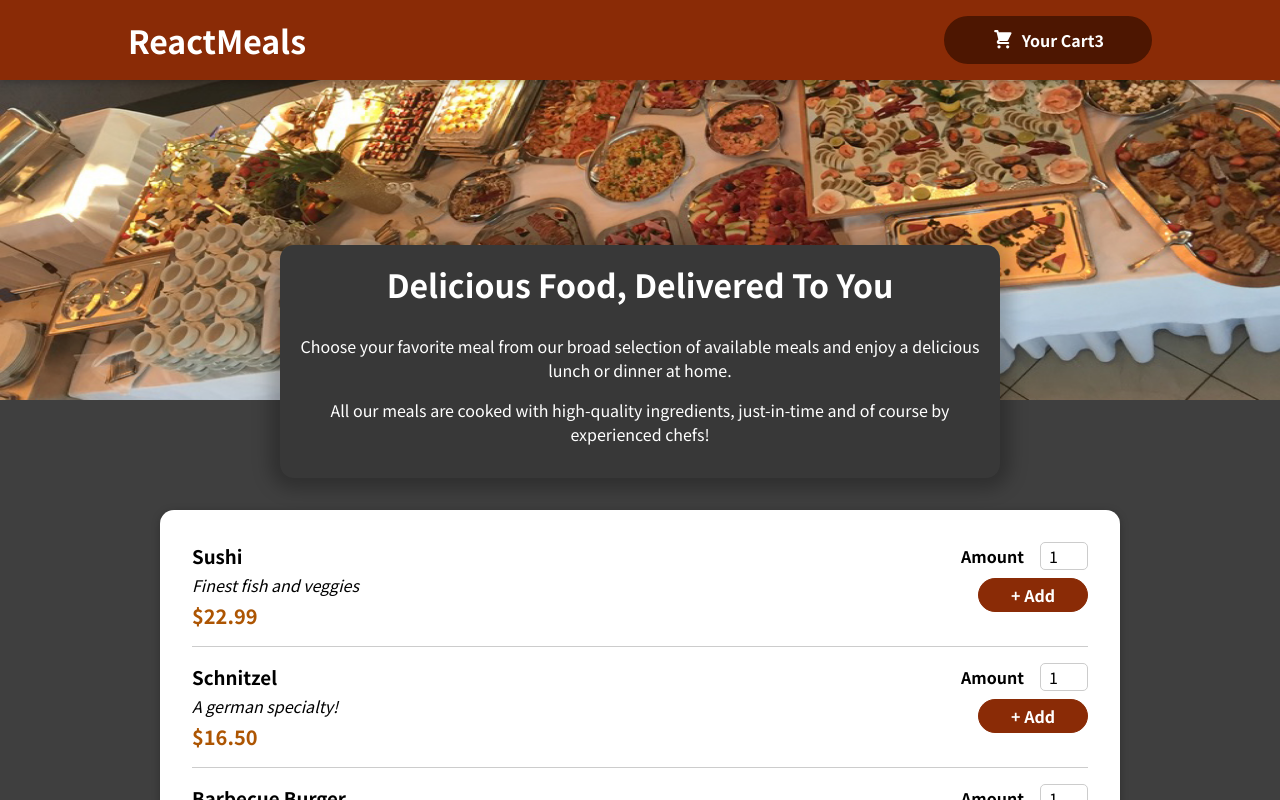
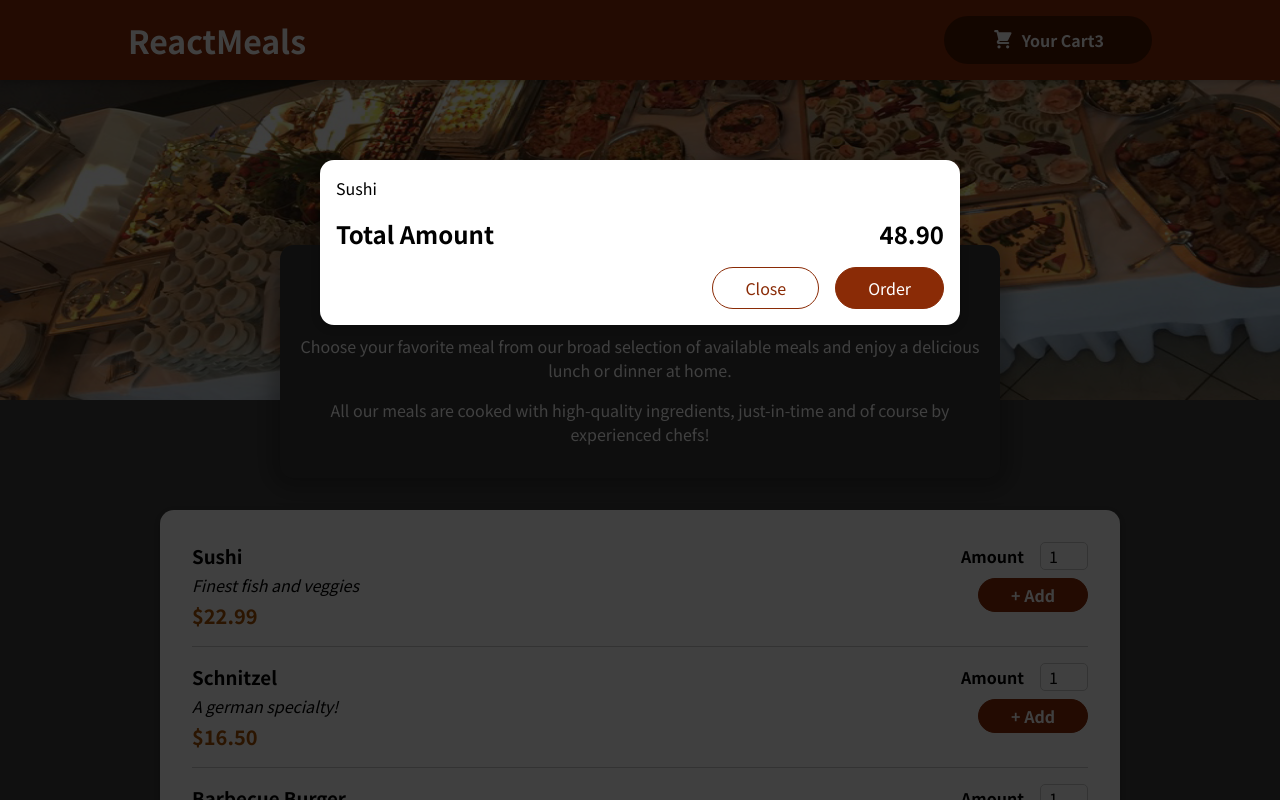
Before and after one commit to jayesh-gite/TheFoodOrderApp-react, a React (Create React App) app: page / in a window 1280 px wide. Shown: the top 800 px of the page. Built offline with nearby package versions, Linux system fonts and the light colour scheme.

Commit message:
06 - modal overlay with react portals

```diff
--- a/public/index.html
+++ b/public/index.html
@@ -28,6 +28,8 @@
   </head>
   <body>
     <noscript>You need to enable JavaScript to run this app.</noscript>
+    <div id="overlay"></div>
+
     <div id="root"></div>
     <!--
       This HTML file is a template.
--- a/src/App.js
+++ b/src/App.js
@@ -1,13 +1,16 @@
+import { Fragment } from "react";
+import Cart from "./components/Cart/Cart";
 import Header from "./components/Layout/Header";
 import Meals from "./components/Meals/Meals";
 function App() {
   return (
-    <div>
+    <Fragment>
+      <Cart />
       <Header />
       <main>
         <Meals />
       </main>
-    </div>
+    </Fragment>
   );
 }
 
--- /dev/null
+++ b/src/components/Cart/Cart.js
@@ -0,0 +1,25 @@
+import classes from "./Cart.module.css";
+import Modal from "../UI/Modal";
+const Cart = (props) => {
+  const cartItems = (
+    <ul className={classes["cart-items"]}>
+      {[{ id: "c1", name: "Sushi", amount: 2, price: 12.99 }].map((item) => (
+        <li>{item.name}</li>
+      ))}
+    </ul>
+  );
+  return (
+    <Modal>
+      {cartItems}
+      <div className={classes.total}>
+        <span>Total Amount</span>
+        <span>48.90</span>
+      </div>
+      <div className={classes.actions}>
+        <button className={classes["button--alt"]}>Close</button>
+        <button className={classes["button"]}>Order</button>
+      </div>
+    </Modal>
+  );
+};
+export default Cart;
--- /dev/null
+++ b/src/components/Cart/Cart.module.css
@@ -0,0 +1,46 @@
+.cart-items {
+  list-style: none;
+  margin: 0;
+  padding: 0;
+  max-height: 20rem;
+  overflow: auto;
+}
+
+.total {
+  display: flex;
+  justify-content: space-between;
+  align-items: center;
+  font-weight: bold;
+  font-size: 1.5rem;
+  margin: 1rem 0;
+}
+
+.actions {
+  text-align: right;
+}
+
+.actions button {
+  font: inherit;
+  cursor: pointer;
+  background-color: transparent;
+  border: 1px solid #8a2b06;
+  padding: 0.5rem 2rem;
+  border-radius: 25px;
+  margin-left: 1rem;
+}
+
+.actions button:hover,
+.actions button:active {
+  background-color: #5a1a01;
+  border-color: #5a1a01;
+  color: white;
+}
+
+.actions .button--alt {
+  color: #8a2b06;
+}
+
+.actions .button {
+  background-color: #8a2b06;
+  color: white;
+}
--- /dev/null
+++ b/src/components/UI/Modal.js
@@ -0,0 +1,29 @@
+import { Fragment } from "react";
+import ReactDOM from "react-dom";
+import classes from "./Modal.module.css";
+
+const BackDrop = (props) => {
+  return <div className={classes.backdrop}></div>;
+};
+
+const ModalOverlay = (props) => {
+  return (
+    <div className={classes.modal}>
+      <div className={classes.content}>{props.children}</div>
+    </div>
+  );
+};
+
+const portalElement = document.getElementById("overlay");
+const Modal = (props) => {
+  return (
+    <Fragment>
+      {ReactDOM.createPortal(<BackDrop />, portalElement)}
+      {ReactDOM.createPortal(
+        <ModalOverlay>{props.children}</ModalOverlay>,
+        portalElement
+      )}
+    </Fragment>
+  );
+};
+export default Modal;
--- /dev/null
+++ b/src/components/UI/Modal.module.css
@@ -0,0 +1,40 @@
+.backdrop {
+  position: fixed;
+  top: 0;
+  left: 0;
+  width: 100%;
+  height: 100vh;
+  z-index: 20;
+  background-color: rgba(0, 0, 0, 0.75);
+}
+
+.modal {
+  position: fixed;
+  top: 20vh;
+  left: 5%;
+  width: 90%;
+  background-color: white;
+  padding: 1rem;
+  border-radius: 14px;
+  box-shadow: 0 2px 8px rgba(0, 0, 0, 0.25);
+  z-index: 30;
+  animation: slide-down 300ms ease-out forwards;
+}
+
+@media (min-width: 768px) {
+  .modal {
+    width: 40rem;
+    left: calc(50% - 20rem);
+  }
+}
+
+@keyframes slide-down {
+  from {
+    opacity: 0;
+    transform: translateY(-3rem);
+  }
+  to {
+    opacity: 1;
+    transform: translateY(0);
+  }
+}
```
Also changed, not shown: 1 other file (tests, documents, lock files or other folders).
